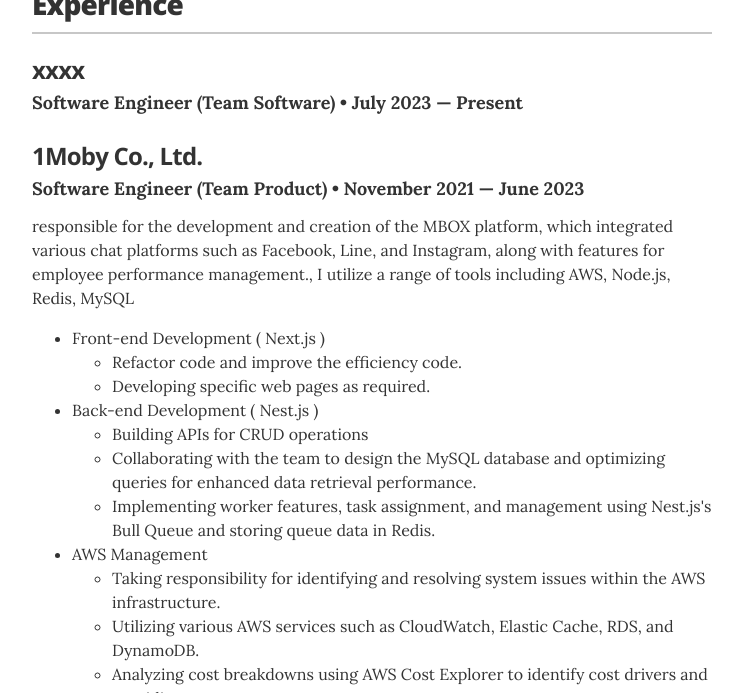
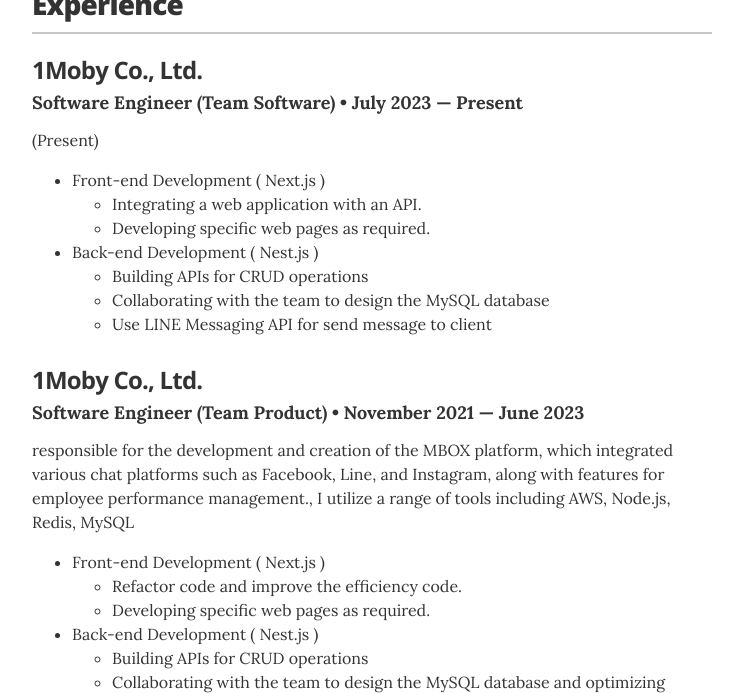
Before and after one commit to Narongded/resume, a Jekyll site: the page built from index.html, in a window 1280 px wide and 900 px high, scrolled down 341 px, cut to the strip 207-900 px from the top of the window. Shown: the whole strip, without its empty margins (268-1011 px from the left). Built offline with Jekyll 4.4.1, drawn with Linux system fonts in a browser that asks for light colours.

Commit message:
fix(experience) error deploy

```diff
--- a/_data/experience.yml
+++ b/_data/experience.yml
@@ -1,7 +1,36 @@
 # Jobs
-- company: xxxx
+- company: 1Moby Co., Ltd.
   position: Software Engineer (Team Software)
   duration: July 2023 &mdash; Present
+  summary:
+    <p>(Present)<p/>
+    <ul class="resume-item-list">
+      <li>
+      Front-end Development ( Next.js )
+        <ul class="resume-item-list">
+          <li>
+            Integrating a web application with an API.
+          </li>
+          <li>
+            Developing specific web pages as required.
+          </li>
+        </ul>
+      </li>
+      <li>
+      Back-end Development ( Nest.js )
+        <ul class="resume-item-list">
+          <li>
+            Building APIs for CRUD operations
+          </li>
+          <li>
+            Collaborating with the team to design the MySQL database
+          </li>
+          <li>
+            Use LINE Messaging API for send message to client
+          </li>
+        </ul>
+      </li>
+    </ul>
 
 - company: 1Moby Co., Ltd.
   position: Software Engineer (Team Product)
```
